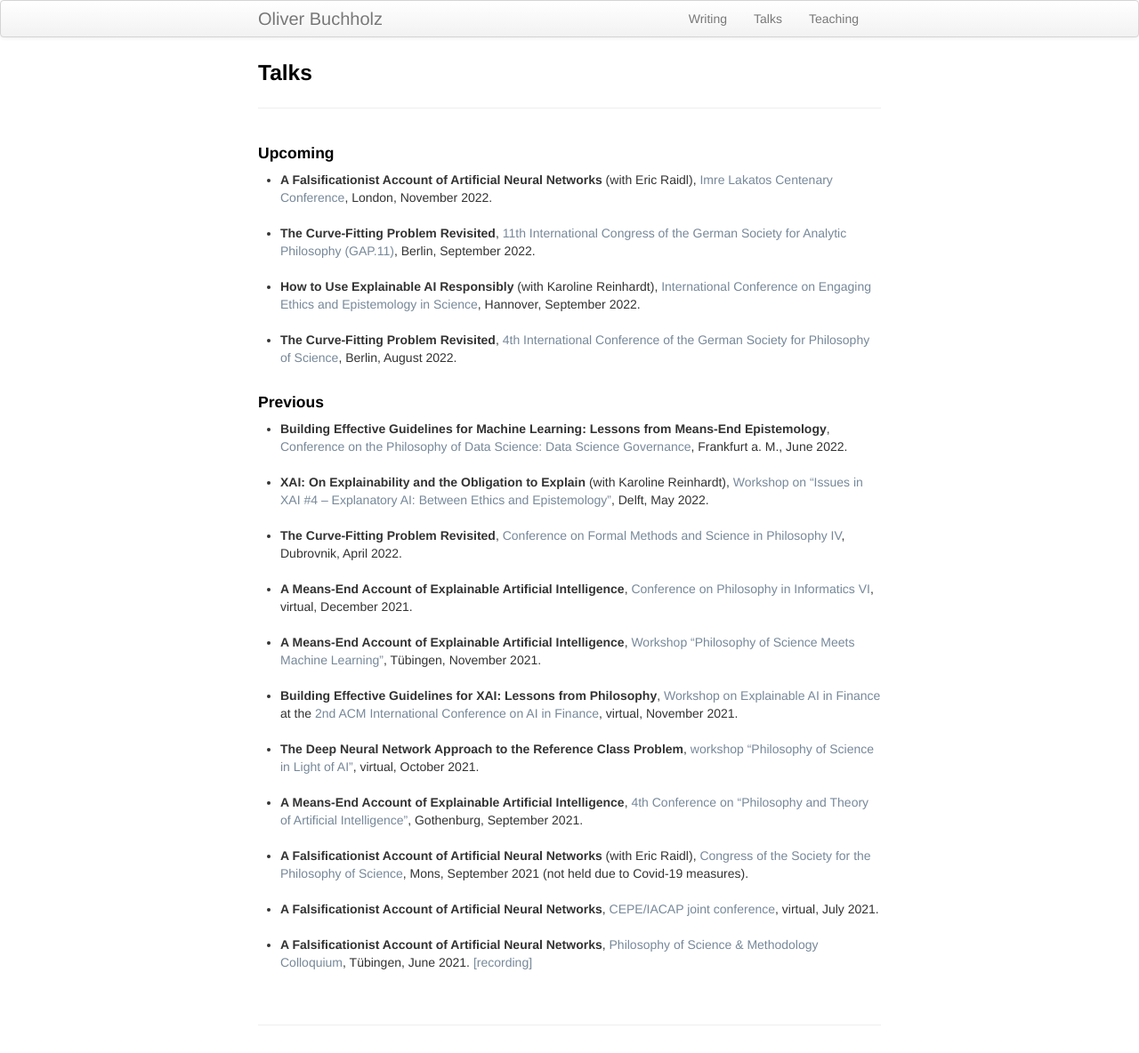
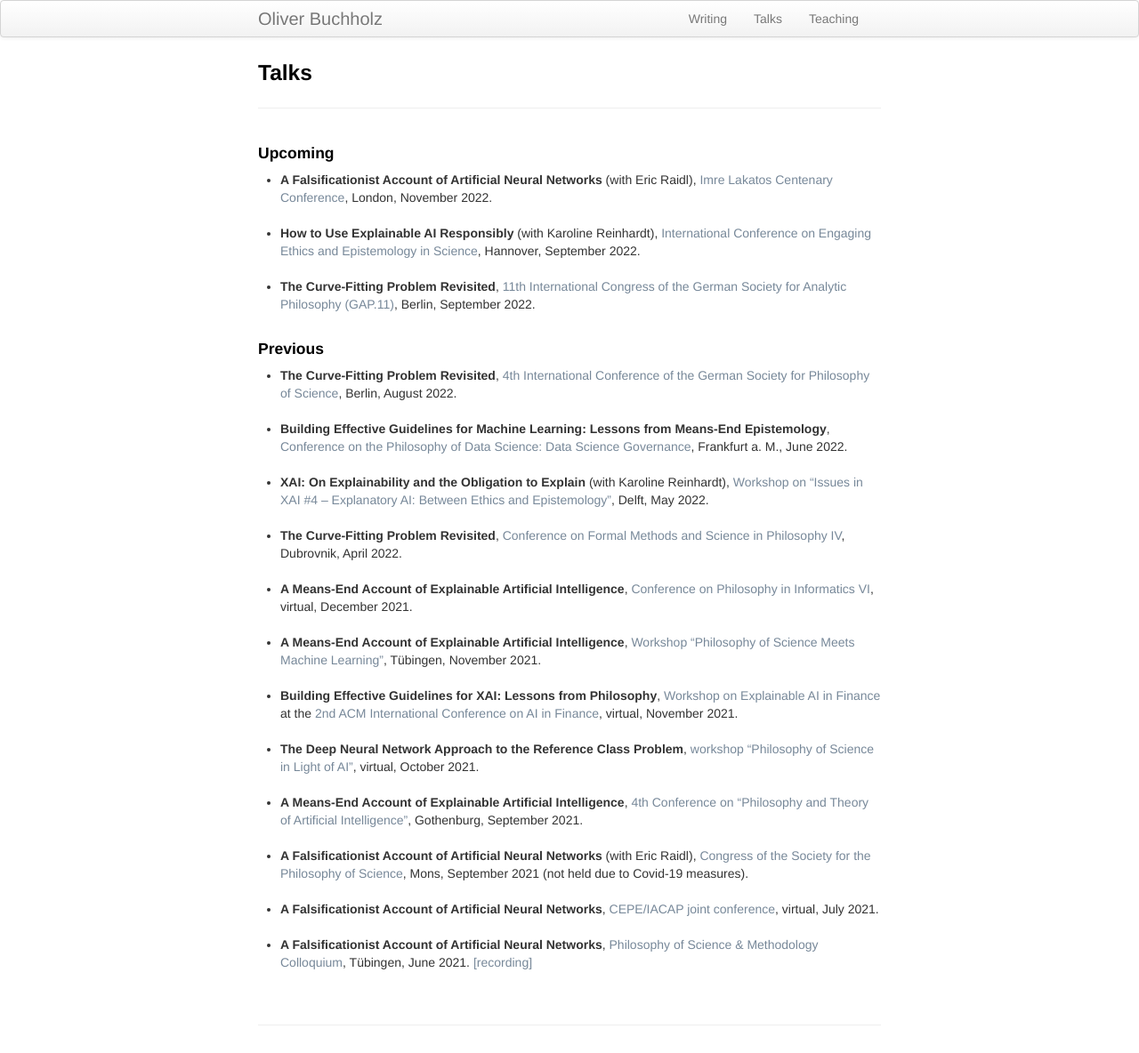
Before and after one commit to oliverbuchholz/oliverbuchholz.github.io, a Jekyll site: the page built from pages/talks.md, in a window 1280 px wide. Shown: the whole page at 89% size. Built offline with Jekyll 4.4.1, drawn with Linux system fonts in a browser that asks for light colours; part of the change alters nothing that is shown.

Commit message:
Changed GWP to previous

```diff
--- a/pages/talks.md
+++ b/pages/talks.md
@@ -10,13 +10,10 @@ description: Oliver Buchholz | Talks
 <li><b>A Falsificationist Account of Artificial Neural Networks</b> (with Eric Raidl), <a href="https://www.lse.ac.uk/philosophy/blog/2022/02/03/imre-lakatos-centenary-conference/" target="_blank">Imre Lakatos Centenary Conference</a>, London, November 2022.<br><br>
 </li>
 
-<li><b>The Curve-Fitting Problem Revisited</b>, <a href="https://gap11.de/en/index.html" target="_blank">11th International Congress of the German Society for Analytic Philosophy (GAP.11)</a>, Berlin, September 2022.<br><br>
-</li>
-
 <li><b>How to Use Explainable AI Responsibly</b> (with Karoline Reinhardt), <a href="https://grk2073.org/eesconference2022/" target="_blank">International Conference on Engaging Ethics and Epistemology in Science</a>, Hannover, September 2022.<br><br>
 </li>
 
-<li><b>The Curve-Fitting Problem Revisited</b>, <a href="https://www.wissphil.de/gwp2022/" target="_blank">4th International Conference of the German Society for Philosophy of Science</a>, Berlin, August 2022.<br><br>
+<li><b>The Curve-Fitting Problem Revisited</b>, <a href="https://gap11.de/en/index.html" target="_blank">11th International Congress of the German Society for Analytic Philosophy (GAP.11)</a>, Berlin, September 2022.<br><br>
 </li>
 </ul>
 
@@ -25,6 +22,9 @@ description: Oliver Buchholz | Talks
 <h4>Previous</h4>
 
 <ul>
+<li><b>The Curve-Fitting Problem Revisited</b>, <a href="https://www.wissphil.de/gwp2022/" target="_blank">4th International Conference of the German Society for Philosophy of Science</a>, Berlin, August 2022.<br><br>
+</li>
+
 <li><b>Building Effective Guidelines for Machine Learning: Lessons from Means-End Epistemology</b>, <a href="https://www.frankfurt-school.de/home/research/conferences-workshops/ds-2022" target="_blank">Conference on the Philosophy of Data Science: Data Science Governance</a>, Frankfurt a. M., June 2022.<br><br>
 </li>
 
```
